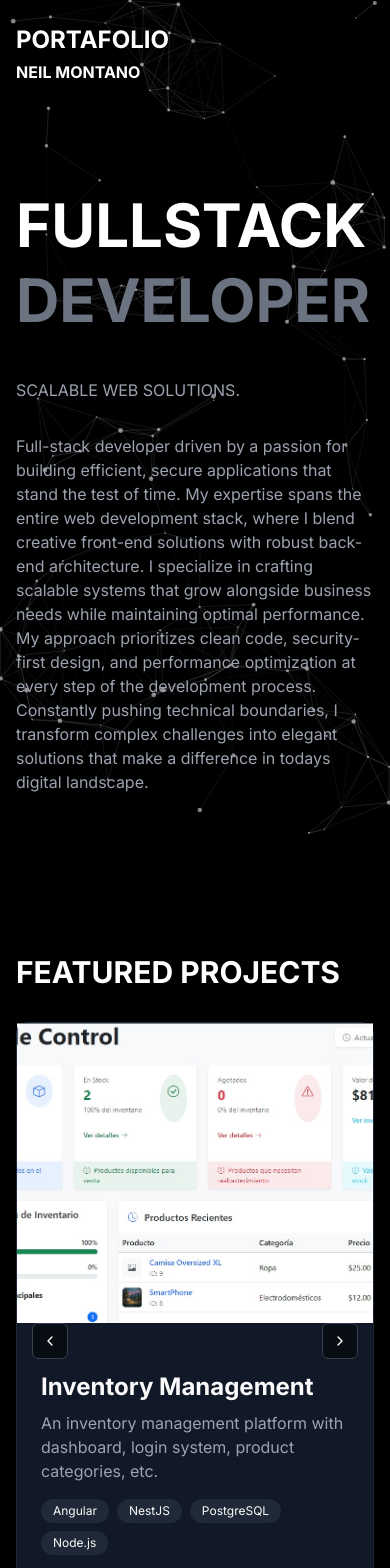
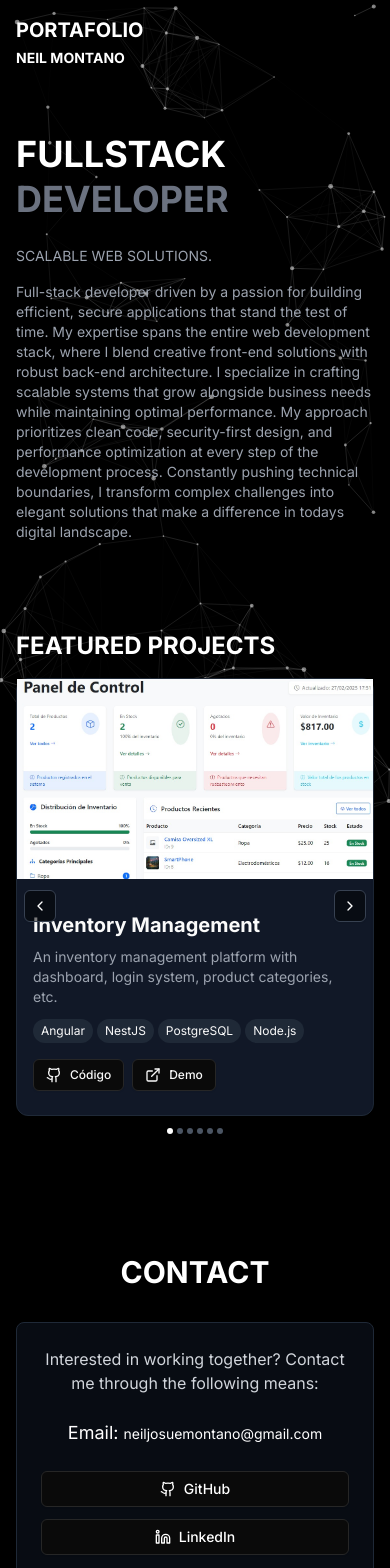
Before and after one commit to Frynox/portfolio-web, a Next.js app: page / in a window 390 px wide. Shown: the top 1568 px of the page. Built offline with nearby package versions, Linux system fonts and the light colour scheme.

Commit message:
responsive design

```diff
--- a/app/page.tsx
+++ b/app/page.tsx
@@ -9,29 +9,29 @@ export default function Home() {
     <main className="min-h-screen bg-black text-white overflow-hidden">
       <ParticleBackground />
       <div className="container mx-auto px-4 relative z-10">
-        <header className="py-6">
+        <header className="py-4 sm:py-6">
           <div className="flex justify-between items-center">
-            <Link href="/" className="text-2xl font-bold">
+            <Link href="/" className="text-xl sm:text-2xl font-bold">
               PORTAFOLIO
             </Link>
           </div>
           <div className="flex justify-between items-center">
-            <Link href="/" className="text-l font-bold mt-1">
+            <Link href="/" className="text-sm sm:text-l font-bold mt-1">
               NEIL MONTANO
             </Link>
           </div>
         </header>
 
-        <section className="py-20 md:py-32">
+        <section className="py-12 sm:py-20 md:py-32">
           <div className="max-w-4xl">
-            <h1 className="text-6xl md:text-8xl font-bold leading-tight">
+            <h1 className="text-4xl sm:text-6xl md:text-8xl font-bold leading-tight">
               FULLSTACK
               <br />
               <span className="text-gray-500">DEVELOPER</span>
             </h1>
-            <div className="mt-10">
-              <p className="text-gray-400 max-w-2xl">  SCALABLE WEB SOLUTIONS.</p>
-              <p className="mt-8 text-gray-400 max-w-2xl">
+            <div className="mt-6 sm:mt-10">
+              <p className="text-gray-400 max-w-2xl text-sm sm:text-base">SCALABLE WEB SOLUTIONS.</p>
+              <p className="mt-4 sm:mt-8 text-gray-400 max-w-2xl text-sm sm:text-base">
               Full-stack developer driven by a passion for building efficient, secure applications that stand the test of time. My expertise spans the entire web development stack, where I blend creative front-end solutions with robust back-end architecture.
 I specialize in crafting scalable systems that grow alongside business needs while maintaining optimal performance. My approach prioritizes clean code, security-first design, and performance optimization at every step of the development process.
 Constantly pushing technical boundaries, I transform complex challenges into elegant solutions that make a difference in todays digital landscape.
@@ -40,37 +40,37 @@ Constantly pushing technical boundaries, I transform complex challenges into ele
           </div>
         </section>
 
-        <section id="projects" className="py-20">
-          <h2 className="text-3xl font-bold mb-8">FEATURED PROJECTS</h2>
+        <section id="projects" className="py-10 sm:py-20">
+          <h2 className="text-2xl sm:text-3xl font-bold mb-4 sm:mb-8">FEATURED PROJECTS</h2>
           <ProjectCarousel />
         </section>
 
-        <section id="contact" className="py-20 my-20 flex flex-col items-center justify-center">
-          <h2 className="text-4xl font-bold mb-12 text-center">CONTACT</h2>
-          <div className="max-w-2xl mx-auto w-full bg-gray-900/50 p-10 rounded-lg border border-gray-800">
-            <p className="text-gray-300 mb-8 text-center text-lg">
+        <section id="contact" className="py-10 sm:py-20 my-10 sm:my-20 flex flex-col items-center justify-center">
+          <h2 className="text-3xl sm:text-4xl font-bold mb-8 sm:mb-12 text-center">CONTACT</h2>
+          <div className="max-w-2xl mx-auto w-full bg-gray-900/50 p-6 sm:p-10 rounded-lg border border-gray-800">
+            <p className="text-gray-300 mb-6 sm:mb-8 text-center text-base sm:text-lg">
             Interested in working together? Contact me through the following means:
             </p>
-            <div className="flex flex-col items-center gap-6">
-              <p className="text-xl">
+            <div className="flex flex-col items-center gap-4 sm:gap-6">
+              <p className="text-lg sm:text-xl">
                 Email:{" "}
-                <a href="mailto:neiljosuemontano@gmail.com" className="text-white hover:underline">
+                <a href="mailto:neiljosuemontano@gmail.com" className="text-white hover:underline text-sm sm:text-base break-all">
                   neiljosuemontano@gmail.com
                 </a>
               </p>
-              <div className="flex items-center gap-4 mt-4">
-                <Link href="https://github.com/Frynox" target="_blank" rel="noopener noreferrer">
-                  <Button variant="outline" size="lg" className="gap-2">
-                    <Github size={20} />
+              <div className="flex flex-col sm:flex-row items-center gap-3 sm:gap-4 mt-2 sm:mt-4 w-full sm:w-auto justify-center">
+                <Link href="https://github.com/Frynox" target="_blank" rel="noopener noreferrer" className="w-full sm:w-auto">
+                  <Button variant="outline" size="default" className="gap-2 w-full sm:w-auto">
+                    <Github size={18} />
                     GitHub
                   </Button>
                 </Link>
-                <Link href="https://www.linkedin.com/in/neil-montaño/" target="_blank" rel="noopener noreferrer">
-                  <Button variant="outline" size="lg" className="gap-2">
+                <Link href="https://www.linkedin.com/in/neil-montaño/" target="_blank" rel="noopener noreferrer" className="w-full sm:w-auto">
+                  <Button variant="outline" size="default" className="gap-2 w-full sm:w-auto">
                     <svg
                       xmlns="http://www.w3.org/2000/svg"
-                      width="20"
-                      height="20"
+                      width="18"
+                      height="18"
                       viewBox="0 0 24 24"
                       fill="none"
                       stroke="currentColor"
@@ -91,9 +91,9 @@ Constantly pushing technical boundaries, I transform complex challenges into ele
           </div>
         </section>
 
-        <footer className="py-8 border-t border-gray-800 mt-20">
+        <footer className="py-6 sm:py-8 border-t border-gray-800 mt-10 sm:mt-20">
           <div className="flex justify-between items-center">
-            <p className="text-sm text-gray-500">© 2025.</p>
+            <p className="text-xs sm:text-sm text-gray-500"> 2025.</p>
           </div>
         </footer>
       </div>
--- a/components/project-carousel.tsx
+++ b/components/project-carousel.tsx
@@ -93,8 +93,8 @@ export function ProjectCarousel() {
           {projects.map((project) => (
             <Card key={project.id} className="min-w-full bg-gray-900 border-gray-800">
               <CardContent className="p-0">
-                <div className="grid md:grid-cols-2 gap-6">
-                  <div className="relative h-[300px] md:h-[400px]">
+                <div className="grid grid-cols-1 md:grid-cols-2 gap-4 md:gap-6">
+                  <div className="relative h-[200px] sm:h-[250px] md:h-[400px]">
                     <Image
                       src={project.image || "/placeholder.svg"}
                       alt={project.title}
@@ -102,38 +102,38 @@ export function ProjectCarousel() {
                       className="object-cover"
                     />
                   </div>
-                  <div className="p-6 flex flex-col justify-between">
+                  <div className="p-4 sm:p-6 flex flex-col justify-between">
                     <div>
-                      <h3 className="text-2xl font-bold mb-2">{project.title}</h3>
-                      <p className="text-gray-400 mb-4">{project.description}</p>
-                      <div className="flex flex-wrap gap-2 mb-6">
+                      <h3 className="text-xl sm:text-2xl font-bold mb-2">{project.title}</h3>
+                      <p className="text-gray-400 mb-3 sm:mb-4 text-sm sm:text-base">{project.description}</p>
+                      <div className="flex flex-wrap gap-1 sm:gap-2 mb-4 sm:mb-6">
                         {project.technologies.map((tech) => (
-                          <span key={tech} className="bg-gray-800 text-xs px-3 py-1 rounded-full">
+                          <span key={tech} className="bg-gray-800 text-xs px-2 sm:px-3 py-1 rounded-full">
                             {tech}
                           </span>
                         ))}
                       </div>
                     </div>
-                    <div className="flex gap-4">
-                      <Button variant="outline" size="sm" asChild>
+                    <div className="flex gap-2 sm:gap-4">
+                      <Button variant="outline" size="sm" asChild className="text-xs sm:text-sm">
                         <a
                           href={project.githubUrl}
                           target="_blank"
                           rel="noopener noreferrer"
-                          className="flex items-center gap-2"
+                          className="flex items-center gap-1 sm:gap-2"
                         >
-                          <Github size={16} />
+                          <Github size={14} className="sm:size-16" />
                           Código
                         </a>
                       </Button>
-                      <Button variant="outline" size="sm" asChild>
+                      <Button variant="outline" size="sm" asChild className="text-xs sm:text-sm">
                         <a
                           href={project.liveUrl}
                           target="_blank"
                           rel="noopener noreferrer"
-                          className="flex items-center gap-2"
+                          className="flex items-center gap-1 sm:gap-2"
                         >
-                          <ExternalLink size={16} />
+                          <ExternalLink size={14} className="sm:size-16" />
                           Demo
                         </a>
                       </Button>
@@ -149,26 +149,26 @@ export function ProjectCarousel() {
       <Button
         variant="outline"
         size="icon"
-        className="absolute left-4 top-1/2 -translate-y-1/2 bg-black/50 border-gray-700 hover:bg-black/80"
+        className="absolute left-2 sm:left-4 top-1/2 -translate-y-1/2 bg-black/50 border-gray-700 hover:bg-black/80 h-8 w-8 sm:h-10 sm:w-10"
         onClick={prevSlide}
       >
-        <ChevronLeft className="h-4 w-4" />
+        <ChevronLeft className="h-3 w-3 sm:h-4 sm:w-4" />
       </Button>
 
       <Button
         variant="outline"
         size="icon"
-        className="absolute right-4 top-1/2 -translate-y-1/2 bg-black/50 border-gray-700 hover:bg-black/80"
+        className="absolute right-2 sm:right-4 top-1/2 -translate-y-1/2 bg-black/50 border-gray-700 hover:bg-black/80 h-8 w-8 sm:h-10 sm:w-10"
         onClick={nextSlide}
       >
-        <ChevronRight className="h-4 w-4" />
+        <ChevronRight className="h-3 w-3 sm:h-4 sm:w-4" />
       </Button>
 
-      <div className="flex justify-center mt-4 gap-2">
+      <div className="flex justify-center mt-3 sm:mt-4 gap-1 sm:gap-2">
         {projects.map((_, index) => (
           <button
             key={index}
-            className={`w-2 h-2 rounded-full ${index === currentIndex ? "bg-white" : "bg-gray-600"}`}
+            className={`w-1.5 h-1.5 sm:w-2 sm:h-2 rounded-full ${index === currentIndex ? "bg-white" : "bg-gray-600"}`}
             onClick={() => setCurrentIndex(index)}
           />
         ))}
```
